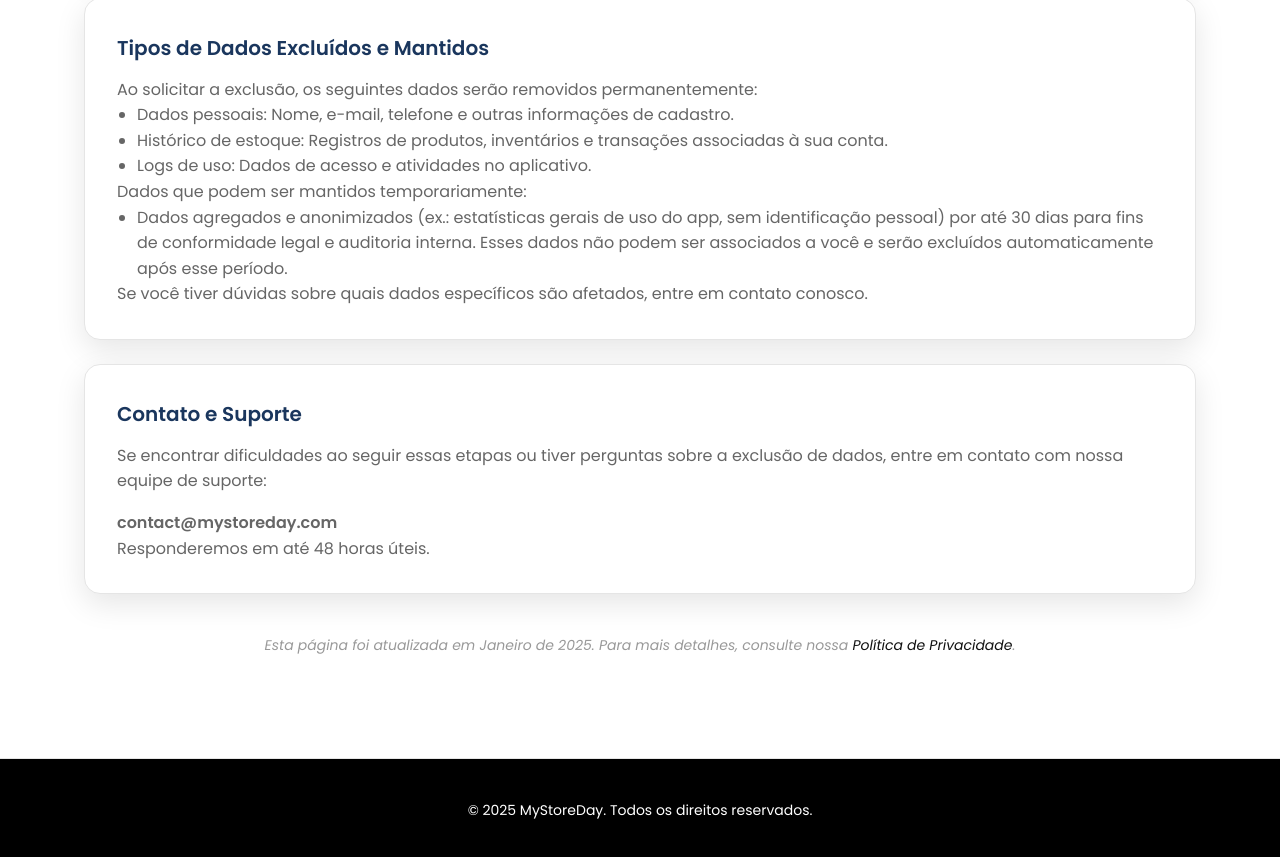
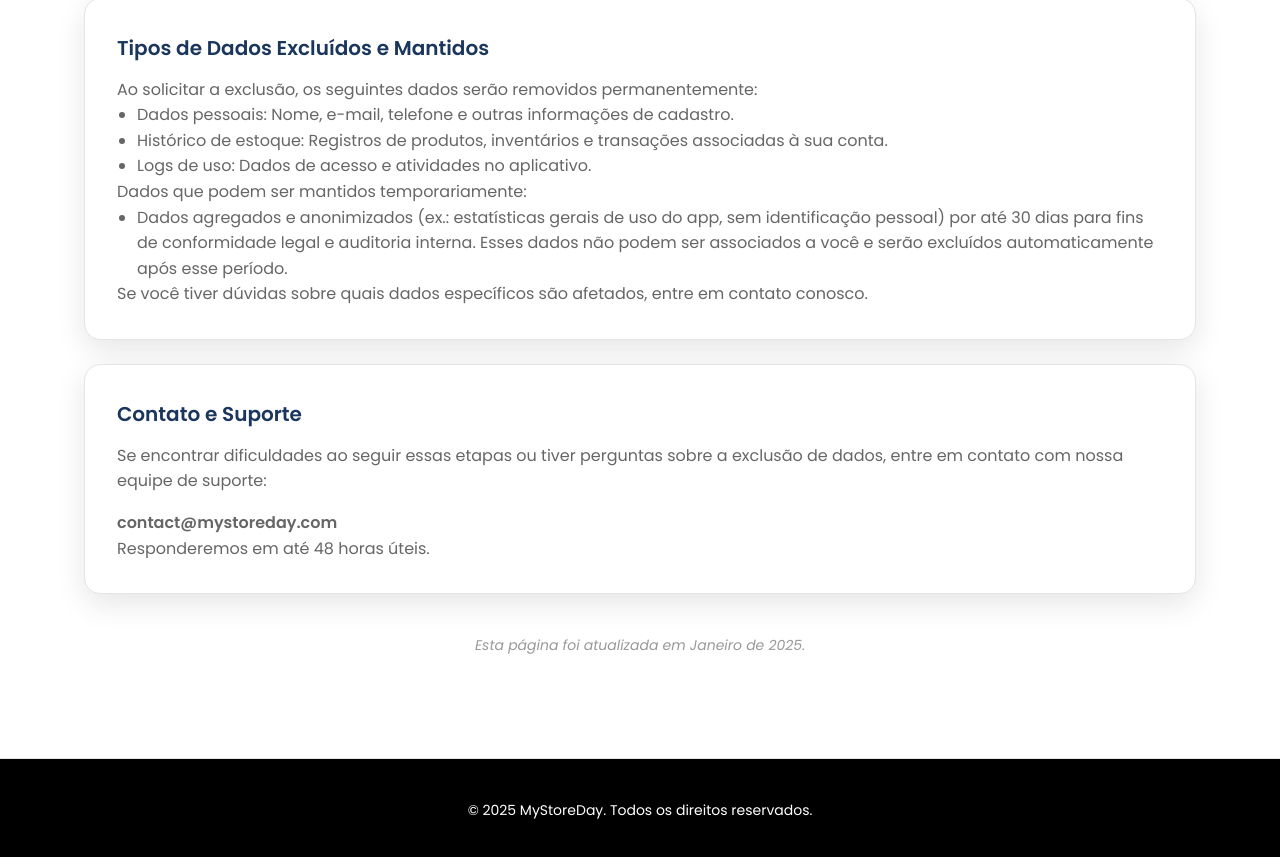
Before and after one commit to ghzdeveloperz/excluir-conta-mystoreday, a plain HTML site: page index.html in a window 1280 px wide. Shown: the part 1133-1990 px from the top of the page. Drawn offline with Linux system fonts and the light colour scheme.

Commit message:
Clean corrupted submodule reference (politica-privacidade)

```diff
--- a/index.html
+++ b/index.html
@@ -97,8 +97,7 @@
             </div>
 
             <p class="update">
-                Esta página foi atualizada em Janeiro de 2025. Para mais detalhes, consulte nossa <a
-                    href="politica-privacidade/index.html">Política de Privacidade</a>.
+                Esta página foi atualizada em Janeiro de 2025.
             </p>
         </div>
     </section>
```
